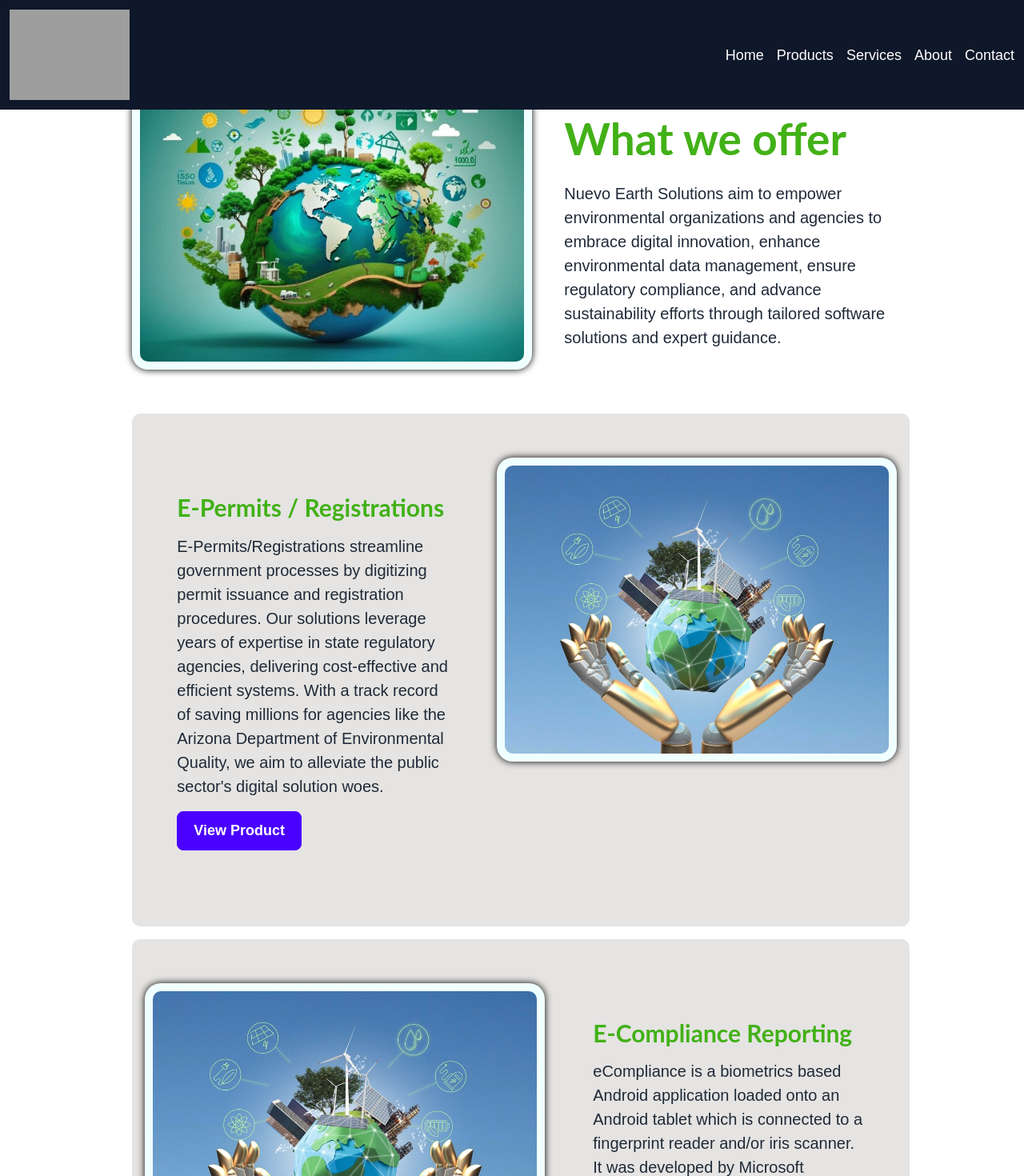
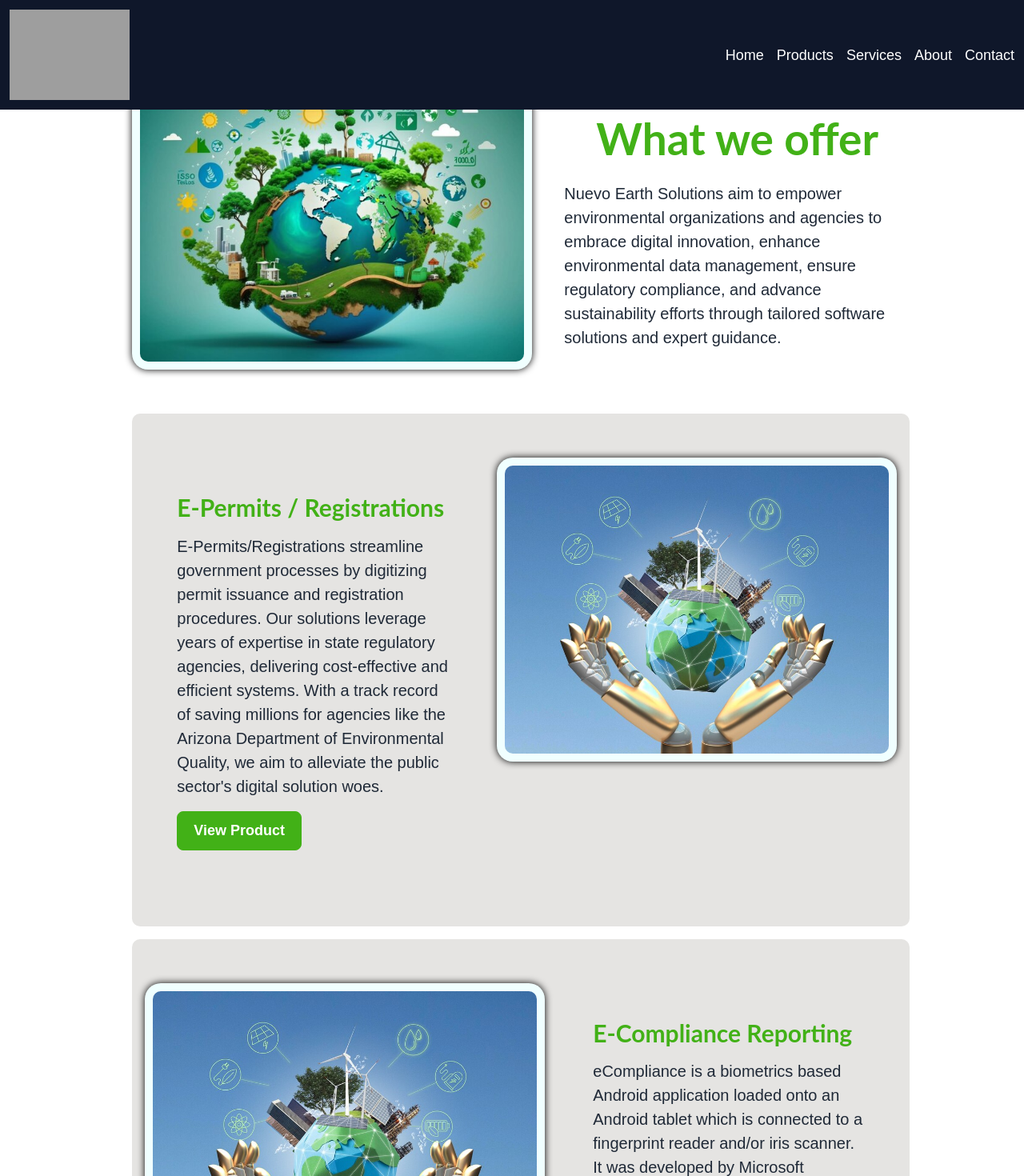
Before and after one commit to akanksha-bluespire/nuevo-earth, a Next.js app: page /products in a window 1280 px wide. Shown: the top 1470 px of the page at 80% size. Built offline with nearby package versions, Linux system fonts and the light colour scheme; grey boxes are pictures that could not be loaded.

Commit message:
products updated

```diff
--- a/src/app/products/page.tsx
+++ b/src/app/products/page.tsx
@@ -80,7 +80,7 @@ const Products = () => {
         <p className="text-3xl font-medium text-black my-4">What we offer</p> */}
         <div className='top flex flex-row-reverse flex-wrap gap-10'>
           <div className="ServicesHeader">
-            <h1 className='title'>What we offer</h1>
+            <h1 className='title transition-transform transform hover:scale-125 justify-center pl-10'>What we offer</h1>
             <p>{OurservicesHeader}</p>
           </div>
           <div className="Header">
@@ -90,8 +90,11 @@ const Products = () => {
 
 
 
+        {/* {products.map((product, index) => (
+          <div className={index == 1 ? 'top flex flex-row-reverse flex-wrap items-stretch gap-5 product-box' : 'top flex flex-wrap items-stretch gap-5 product-box'}> */}
+
         {products.map((product, index) => (
-          <div className={index == 1 ? 'top flex flex-row-reverse flex-wrap items-stretch gap-5 product-box' : 'top flex flex-wrap items-stretch gap-5 product-box'}>
+          <div key={product.id} className={index == 1 ? 'top flex flex-row-reverse flex-wrap items-stretch gap-5 product-box' : 'top flex flex-wrap items-stretch gap-5 product-box'}>
             <div className="productHeader flex flex-col justify-between p-10">
               <div>
                 <h1 className='titleHead'>{product?.name}</h1>
--- a/src/app/styles/product.css
+++ b/src/app/styles/product.css
@@ -7,8 +7,6 @@ body {
     padding: 0;
     height: 100vh;
     overflow: scroll;
-
-
 }
 
 .productHeader {
@@ -51,8 +49,8 @@ body {
 
 .view-button {
     border-radius: 8px;
-    border: 1px solid #4a00ff;
-    background-color: #4a00ff;
+    border: 1px solid rgb(66, 177, 23);
+    background-color: rgb(66, 177, 23);
     color: #ffffff;
     font-size: 18px;
     font-weight: 700;
@@ -79,7 +77,7 @@ body {
     /* justify-content: space-between; */
     width: 410px;
     height: 460px;
-    border: 1px solid grey;
+    /* border: 1px solid grey; */
     border-radius: 8px;
     padding: 10px;
     font-family: "Poppins";
@@ -107,9 +105,6 @@ body {
     display: none;
 }
 
-
-
-
 .card-img {
     width: 100%;
     height: 250px;
```
Also changed, not shown: 1 other file (tests, documents, lock files or other folders).
